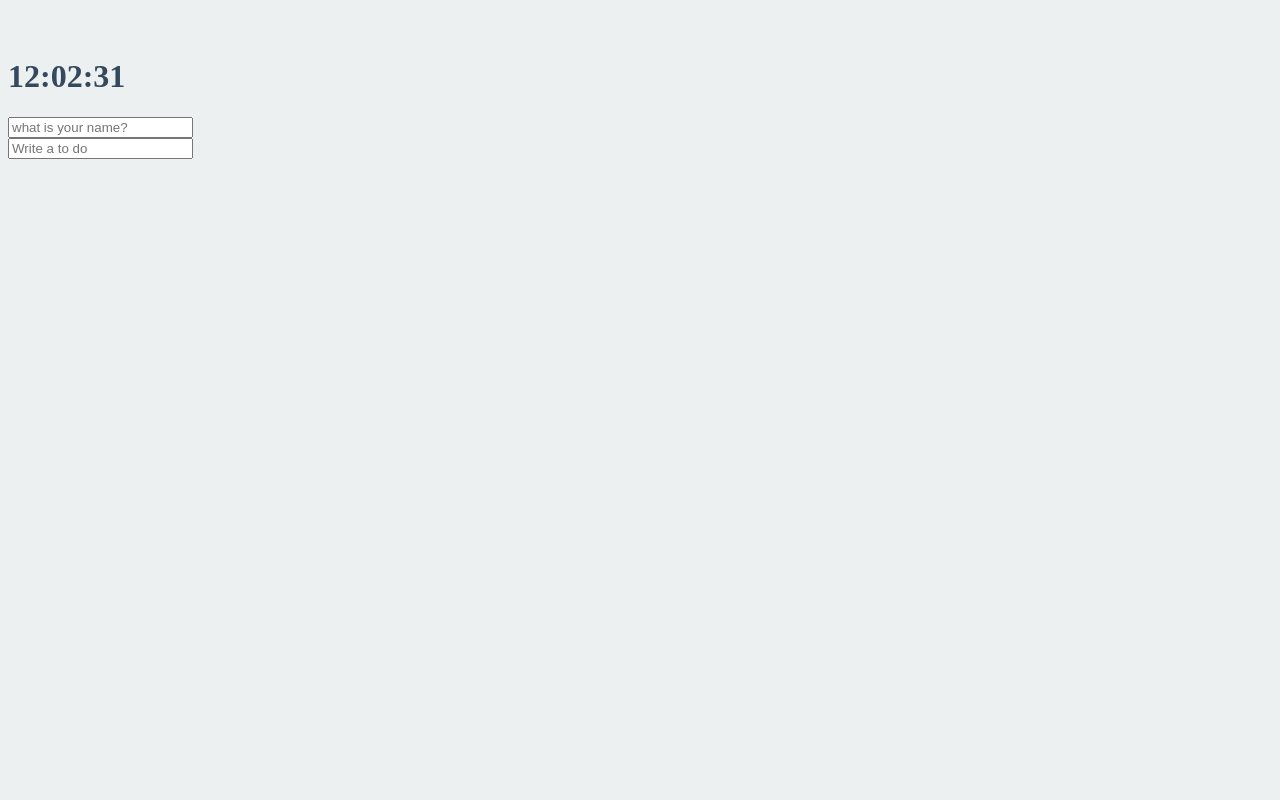
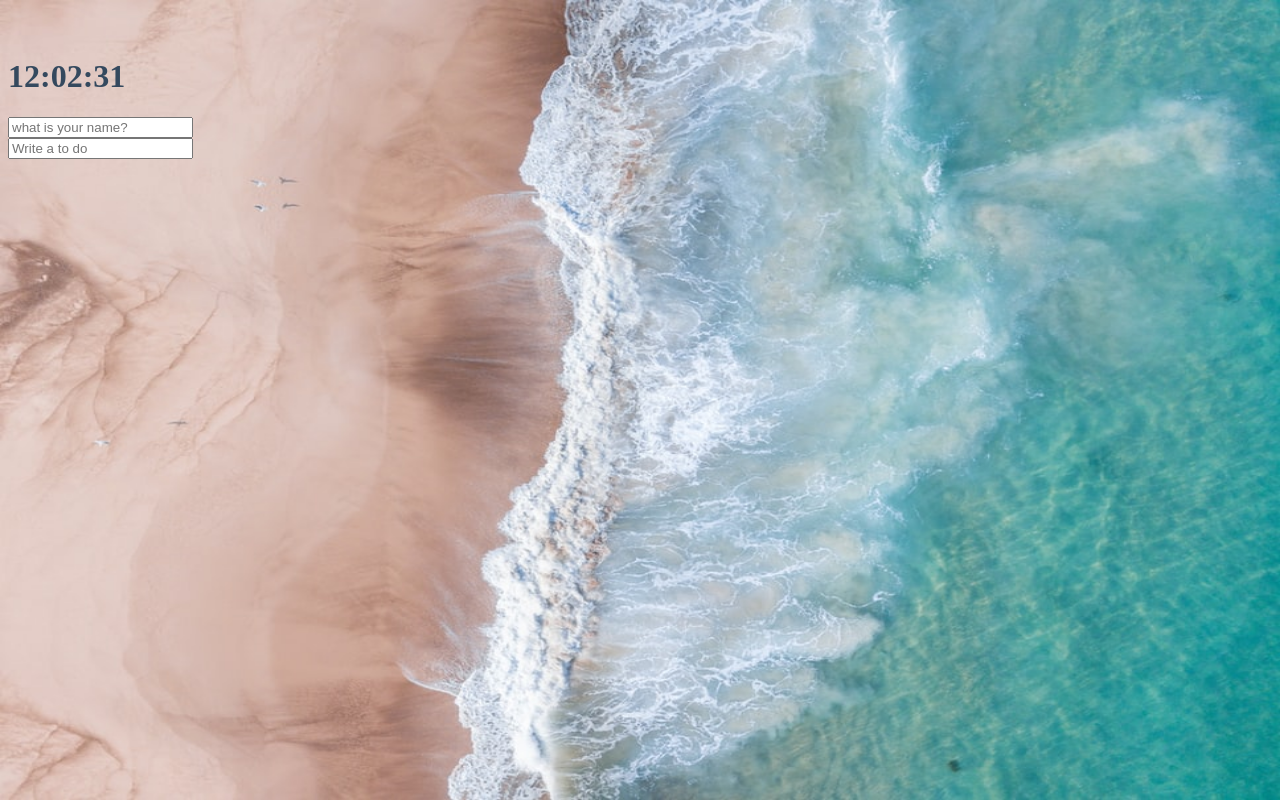
Before and after one commit to menuin/JS-TUTORIAL, a plain HTML site: page index.html in a window 1280 px wide. Drawn offline with Linux system fonts and the light colour scheme.

Commit message:
Image Background

```diff
--- /dev/null
+++ b/background.js
@@ -0,0 +1,22 @@
+const body = document.querySelector("body");
+const IMG_NUMBER=3;
+
+
+function paintImage(imgNumber){
+    const image = new Image();
+    image.src=`images/${imgNumber+1}.jpg`;
+    image.classList.add("bgImage");
+    body.appendChild(image);
+
+}
+
+function getRandom(){
+    const number= Math.floor(Math.random()*IMG_NUMBER)
+    return number;
+}
+function init(){
+    const randomNumber=getRandom();
+    paintImage(randomNumber);
+}
+
+init();
--- a/index.css
+++ b/index.css
@@ -1,5 +1,5 @@
 body{
-    background: #ecf0f1;
+    background: #2C3A47;
 }
 
 h1{
@@ -24,3 +24,22 @@ h1{
 .showing {
     display: block;
 }
+
+.bgImage{
+    position: absolute;
+    top:0;
+    left:0;
+    width: 100%;
+    height:100%;
+    z-index:-1;
+    animation: fadeIn 0.5s linear;
+}
+
+@keyframes fadeIn{
+    from{
+        opacity:0;
+    }
+    to {
+        opacity:1;
+    }
+}
--- a/index.html
+++ b/index.html
@@ -24,5 +24,6 @@
         <script src="clock.js"></script>
         <script src="greeting.js"></script>
         <script src="todo.js"></script>
+        <script src="background.js"></script>
     </body>
 </html>
```
Also changed, not shown: images/1.jpg (added), images/2.jpg (added), images/3.jpg (added).
